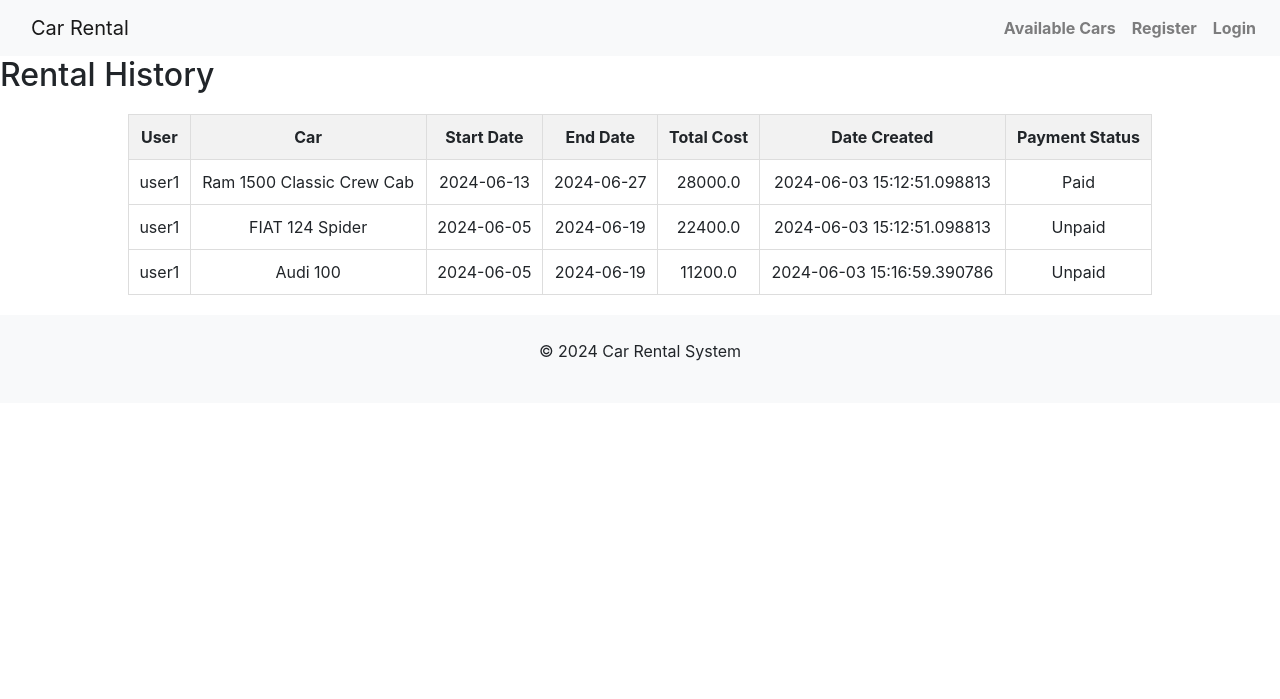
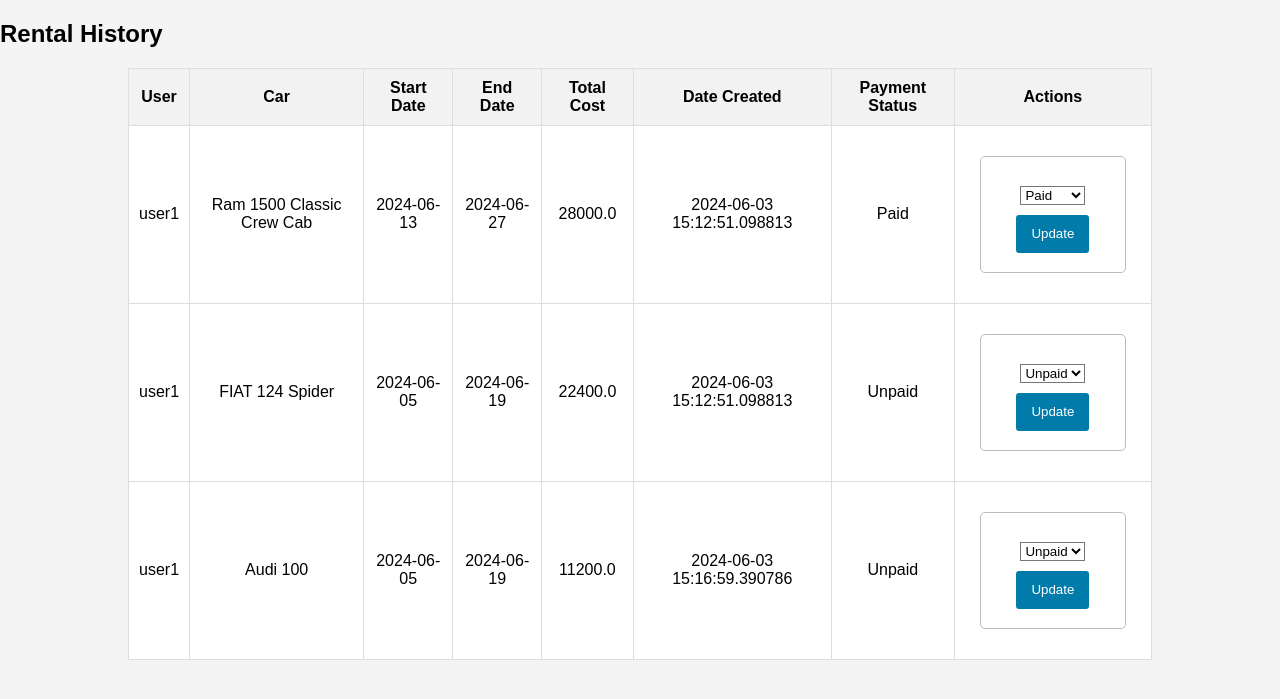
Before and after one commit to erdey2/online_car_rental, a Flask app: page /rental_history in a window 1280 px wide. Shown: the top 699 px of the page. Run offline with Flask 3, Linux system fonts and the light colour scheme; a user stored in the database is signed in; some libraries are stand-ins or nearby versions.

Commit message:
Update Payment Status added

```diff
--- a/app/routes.py
+++ b/app/routes.py
@@ -224,6 +224,33 @@ def car_status_update(car_id):
     return render_template('car_status_update.html', car=car)
 
 
+@app.route('/update_payment_status/<int:rental_id>', methods=['POST'])
+@admin_required
+def update_payment_status(rental_id):
+    if 'user_id' not in session:
+        return redirect(url_for('login'))
+
+    user_id = session['user_id']
+    user = User.query.get(user_id)
+
+    if user.role != 'admin':
+        flash('Only administrators can update payment status.', 'error')
+        return redirect(url_for('rental_history'))
+
+    rental = Rental.query.get_or_404(rental_id)
+    new_status = request.form.get('payment_status')
+
+    if new_status not in ['Paid', 'Unpaid']:
+        flash('Invalid payment status.')
+        return redirect(url_for('rental_history'))
+
+    rental.payment_status = True if new_status == 'Paid' else False
+    db.session.commit()
+
+    flash('Payment status updated successfully.')
+    return redirect(url_for('rental_history'))
+
+
 @app.route('/rental_history')
 @admin_required
 def rental_history():
--- a/app/static/css/custom.css
+++ b/app/static/css/custom.css
@@ -148,6 +148,12 @@ table, th, td
 {
 border: 1px solid;
 }
+td form select
+{
+background-color: #fff;
+color: #000000;
+margin: 10px;
+}
 footer
 {
 background: #f8f9fa;
--- a/app/templates/rental_history.html
+++ b/app/templates/rental_history.html
@@ -3,10 +3,9 @@
 <head>
     <meta charset="UTF-8">
     <title>Title</title>
+    <link rel="stylesheet" href="{{ url_for('static', filename='css/custom.css') }}">
 </head>
 <body>
-{% extends "base.html" %}
-{% block content %}
 <h2>Rental History</h2>
 <table>
     <thead>
@@ -18,6 +17,7 @@
             <th>Total Cost</th>
             <th>Date Created</th>
             <th>Payment Status</th>
+            <th>Actions</th>
         </tr>
     </thead>
     <tbody>
@@ -30,11 +30,19 @@
             <td>{{ rental.total_cost }}</td>
             <td>{{ rental.date_created }}</td>
             <td>{{ 'Paid' if rental.payment_status else 'Unpaid' }}</td>
+            <td>
+                <form action="{{ url_for('update_payment_status', rental_id=rental.id) }}" method="post">
+                    <select name="payment_status">
+                        <option value="Paid" {% if rental.payment_status %}selected{% endif %}>Paid</option>
+                        <option value="Unpaid" {% if not rental.payment_status %}selected{% endif %}>Unpaid</option>
+                    </select>
+                    <button type="submit">Update</button>
+                </form>
+            </td>
         </tr>
         {% endfor %}
     </tbody>
 </table>
-{% endblock %}
 
 </body>
 </html>
```
Also changed, not shown: instance/car_rental.db.
